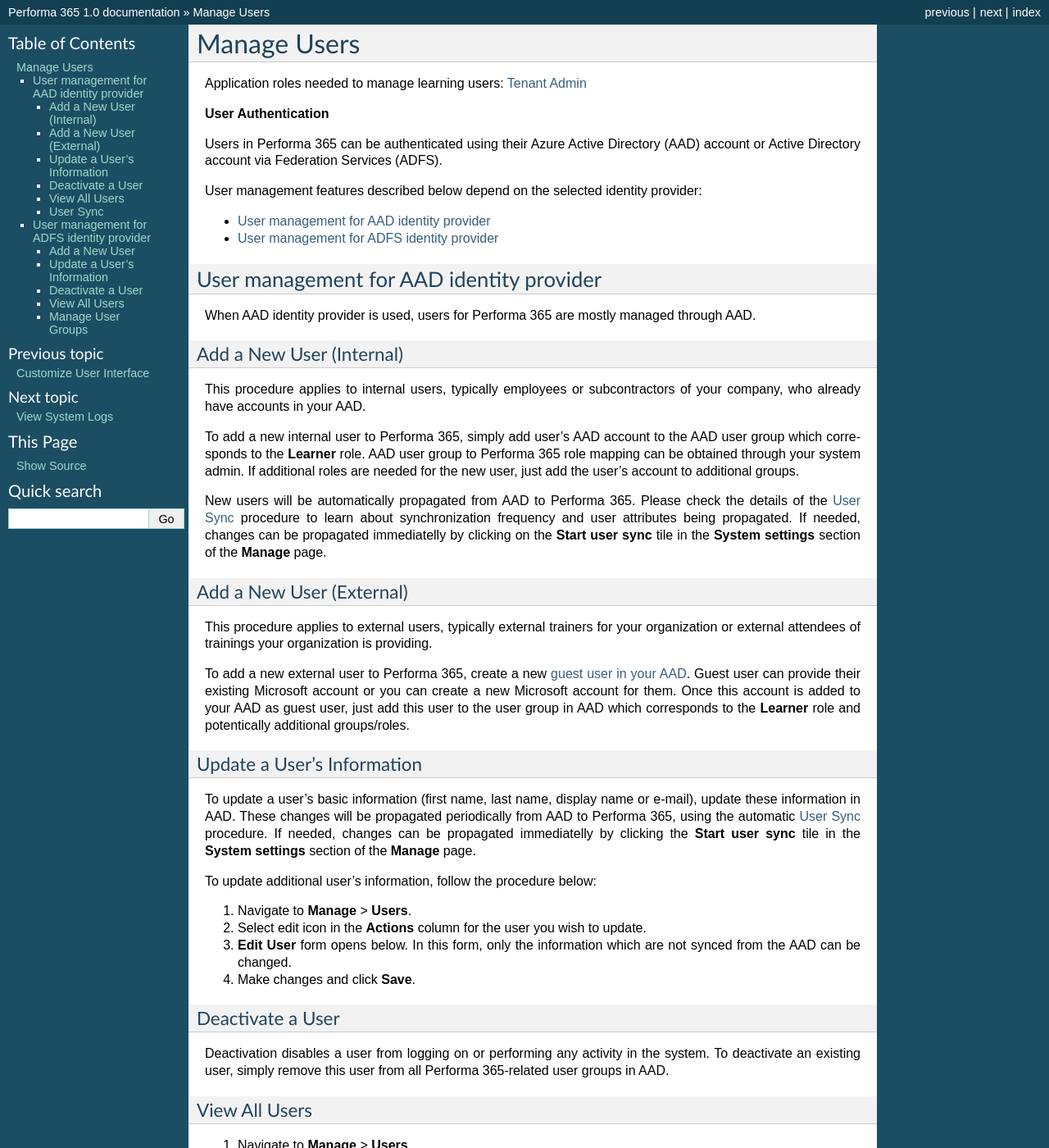
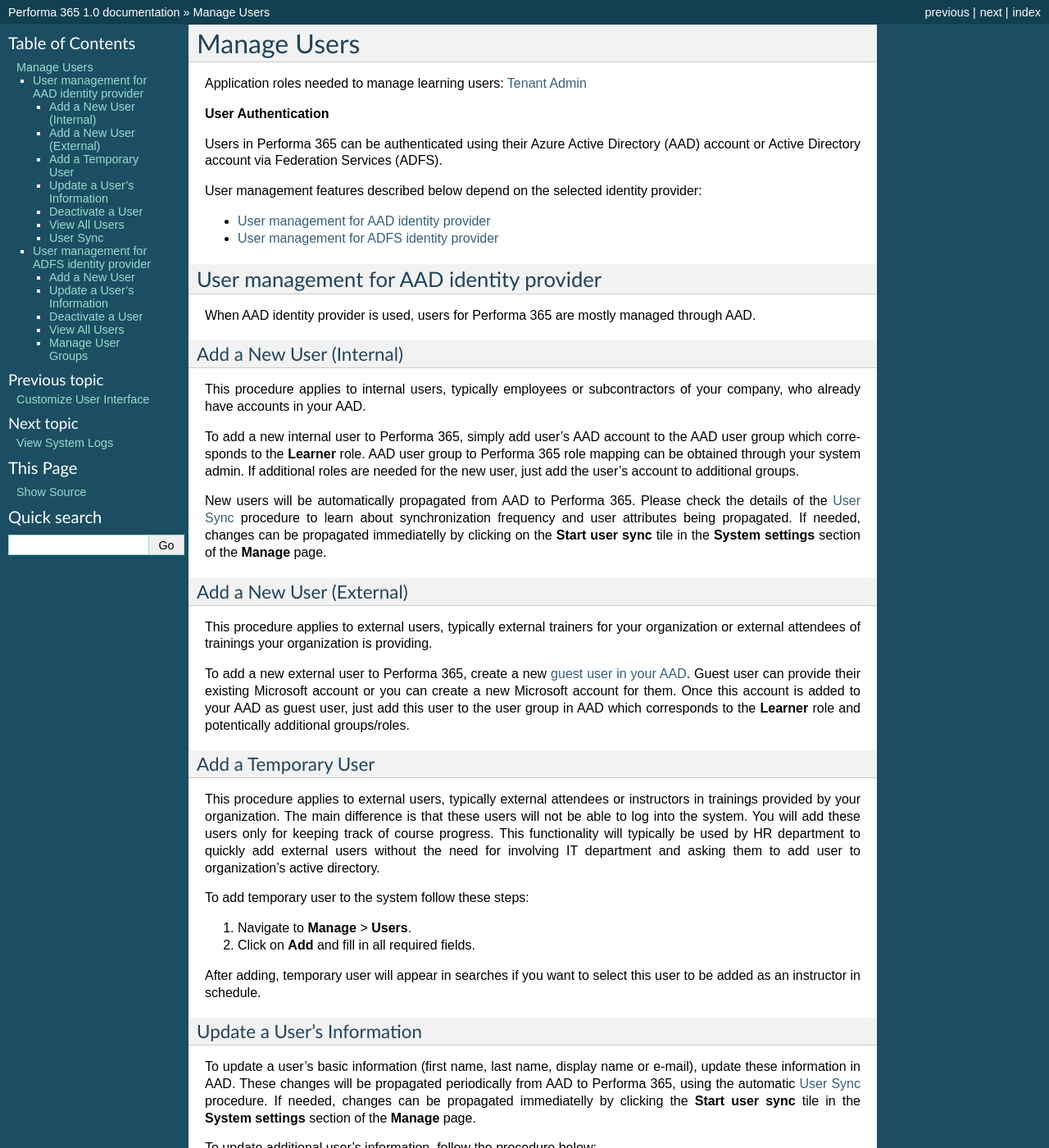
Before and after one commit to pslisko/performa365docs, a Sphinx documentation site: the page built from docs/howto/manage_users.rst, in a window 1280 px wide and 1400 px high. Shown: the whole window at 82% size. Built offline with Sphinx 7.4.7, drawn with Linux system fonts in a browser that asks for light colours; pages that are not in the unit, such as notebooks, are missing from menus.

Commit message:
Update manage_users.rst

```diff
--- a/docs/howto/manage_users.rst
+++ b/docs/howto/manage_users.rst
@@ -36,6 +36,19 @@
 This procedure applies to external users, typically external trainers for your organization or external attendees of trainings your organization is providing.
 
 To add a new external user to Performa 365, create a new `guest user in your AAD <https://docs.microsoft.com/en-us/azure/active-directory/b2b/user-properties>`_. Guest user can provide their existing Microsoft account or you can create a new Microsoft account for them. Once this account is added to your AAD as guest user, just add this user to the user group in AAD which corresponds to the **Learner** role and potentically additional groups/roles.
+
+Add a Temporary User
+*****************************
+
+This procedure applies to external users, typically external attendees or instructors in trainings provided by your organization. The main difference is that these users will not be able to log into the system. You will add these users only for keeping track of course progress. This functionality will typically be used by HR department to quickly add external users without the need for involving IT department and asking them to add user to organization's active directory.
+
+To add temporary user to the system follow these steps:
+
+#. Navigate to **Manage** > **Users**.
+#. Click on **Add** and fill in all required fields.
+
+After adding, temporary user will appear in searches if you want to select this user to be added as an instructor in schedule.
+
 
 Update a User's Information
 ****************************
```
